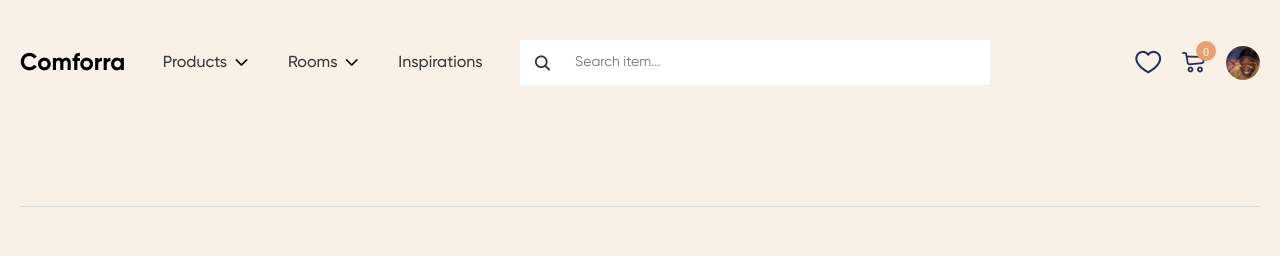
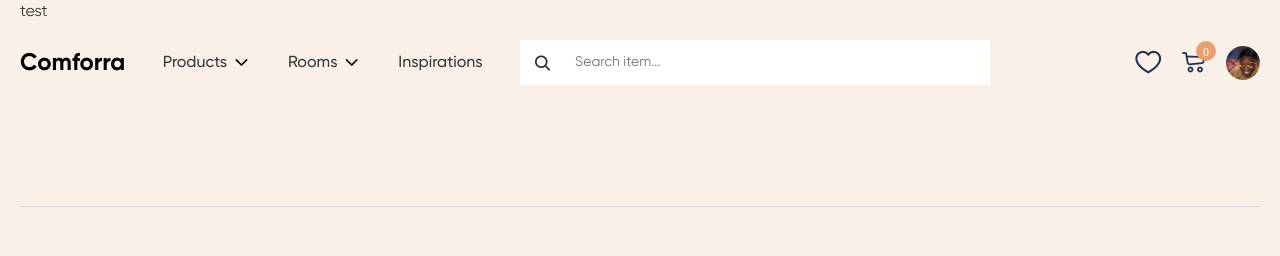
Before and after one commit to jugurj/comforra-furniture-shop, a Vue app: page / in a window 1280 px wide. Shown: the top 256 px of the page. Built offline with nearby package versions, Linux system fonts and the light colour scheme.

Commit message:
Prepared components and basic structure for page content first main slider section.

```diff
--- a/src/App.vue
+++ b/src/App.vue
@@ -1,7 +1,7 @@
 <template>
   <div class="wrapper">
     <TheHeader />
-    <div class="page"></div>
+    <PageContent />
     <TheFooter />
   </div>
 </template>
@@ -9,12 +9,14 @@
 <script>
 import TheHeader from "./components/TheHeader.vue";
 import TheFooter from "./components/TheFooter.vue";
+import PageContent from "./components/PageContent.vue";
 
 export default {
   name: "App",
   components: {
     TheHeader,
     TheFooter,
+    PageContent,
   },
 };
 </script>
--- /dev/null
+++ b/src/components/MainSlider.vue
@@ -0,0 +1,15 @@
+<template>
+  <div class="main-slider">
+    <div class="main-slider__container _container">
+      <div class="main-slider__body">test</div>
+    </div>
+  </div>
+</template>
+
+<script>
+export default {
+  name: "MainSlider",
+};
+</script>
+
+<style></style>
--- /dev/null
+++ b/src/components/PageContent.vue
@@ -0,0 +1,20 @@
+<template>
+  <main class="page">
+    <section class="page__main-slider">
+      <MainSlider />
+    </section>
+  </main>
+</template>
+
+<script>
+import MainSlider from "@/components/MainSlider";
+
+export default {
+  name: "PageContent",
+  components: {
+    MainSlider,
+  },
+};
+</script>
+
+<style lang="scss"></style>
```
